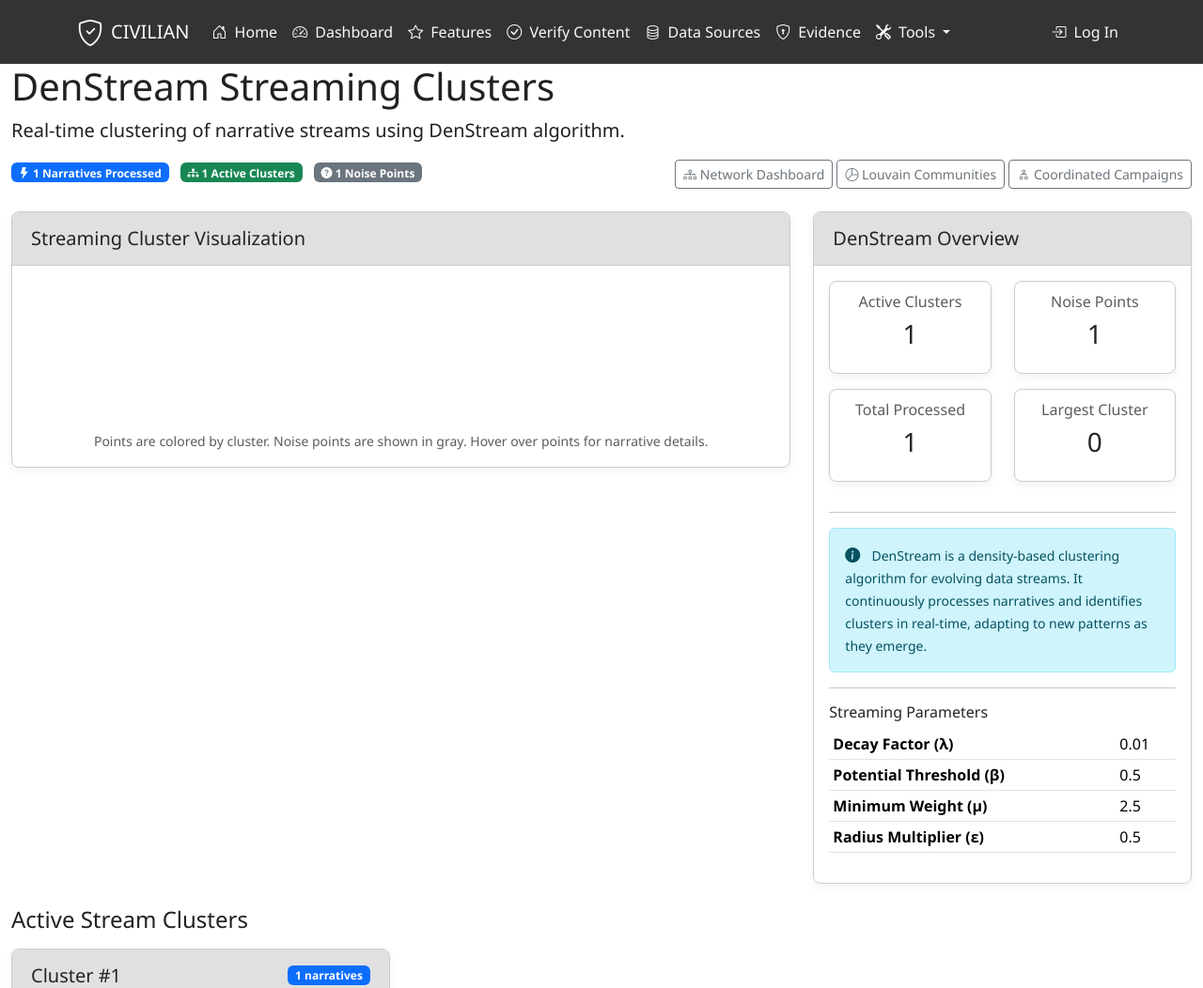
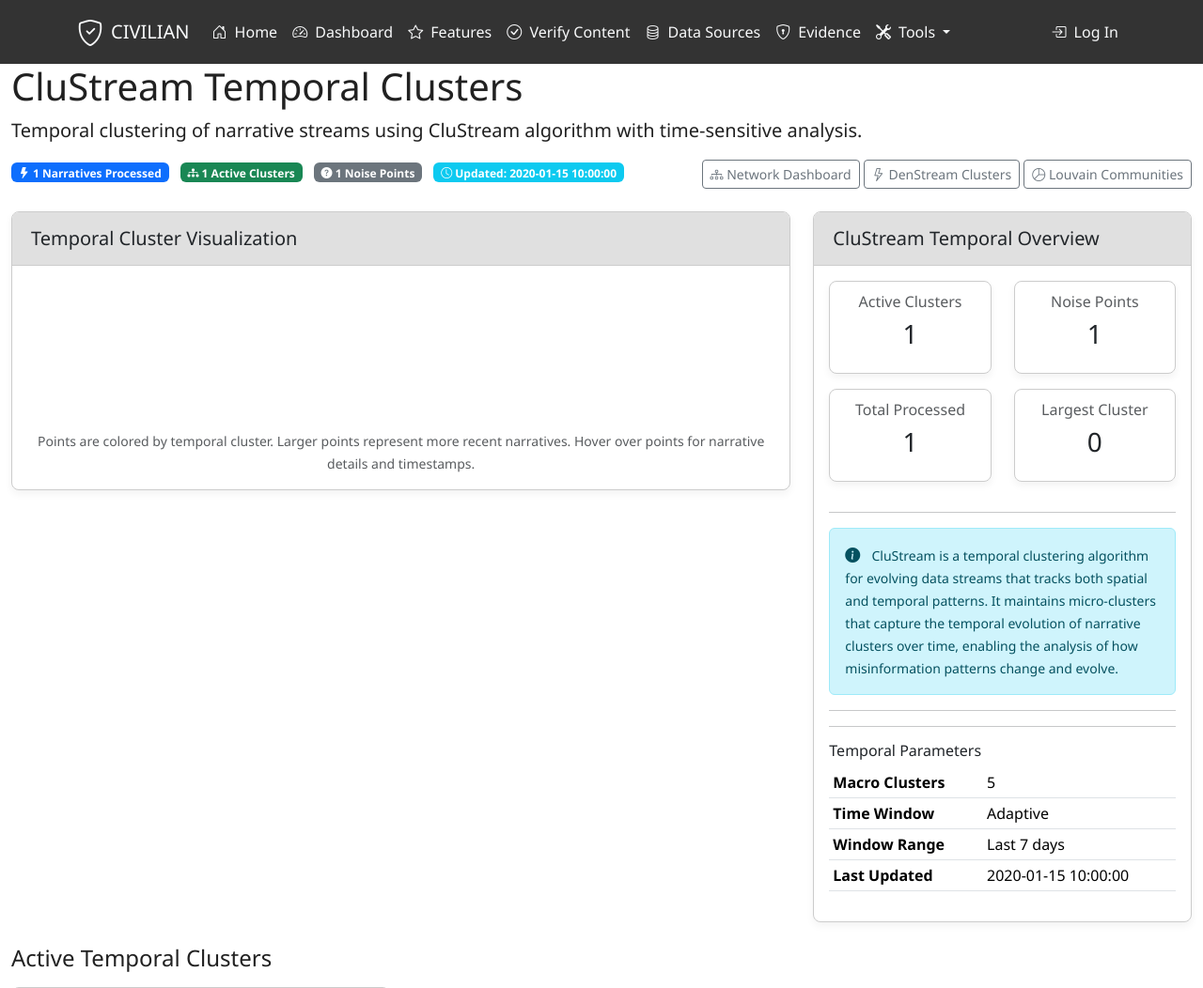
Before and after one commit to Ideklolhehe/MisinfoTracker101, a Python web app: template templates/network/clustream.html in a window 1280 px wide. Shown: the top 1052 px of the page at 94% size. Run offline with Jinja, Linux system fonts and the light colour scheme; the template is opened without the code that fills it: most values are stand-ins (such as "Sample title", 1, 10 or a date in 2020).

Commit message:
Refine temporal cluster analysis and add timeline for narrative streams
Implements CluStream clustering, updates visualization, and adds temporal axis in clustream.html.

Replit-Commit-Author: Agent
Replit-Commit-Session-Id: caa5592c-76f1-4140-bf92-8ee2864d879c
Replit-Commit-Screenshot-Url: https://storage.googleapis.com/screenshot-production-us-central1/de1038ba-ecc6-46a3-a233-c6347cc5bc06/403012eb-ab2d-4c7e-9c2a-4d374f2d37fc.jpg

```diff
--- a/templates/network/clustream.html
+++ b/templates/network/clustream.html
@@ -1,6 +1,6 @@
 {% extends "base.html" %}
 
-{% block title %}DenStream Streaming Clusters - CIVILIAN{% endblock %}
+{% block title %}CluStream Temporal Clusters - CIVILIAN{% endblock %}
 
 {% block styles %}
 <link href="https://cdn.replit.com/agent/bootstrap-agent-dark-theme.min.css" rel="stylesheet">
@@ -50,6 +50,30 @@
   .timeline-marker:hover {
     transform: scale(1.5);
   }
+  .time-axis {
+    margin-top: 10px;
+    height: 40px;
+    position: relative;
+  }
+  .time-tick {
+    position: absolute;
+    border-left: 1px solid var(--bs-gray-500);
+    height: 10px;
+    font-size: 0.7rem;
+    color: var(--bs-gray-500);
+  }
+  .time-label {
+    position: absolute;
+    top: 12px;
+    transform: translateX(-50%);
+    font-size: 0.7rem;
+    color: var(--bs-gray-500);
+  }
+  .temporal-highlight {
+    background: linear-gradient(90deg, rgba(var(--bs-primary-rgb), 0.1) 0%, rgba(var(--bs-primary-rgb), 0.2) 100%);
+    border-left: 2px solid var(--bs-primary);
+    padding-left: 10px;
+  }
 </style>
 {% endblock %}
 
@@ -57,9 +81,9 @@
 <div class="container-fluid">
   <div class="row mb-4">
     <div class="col">
-      <h1>DenStream Streaming Clusters</h1>
+      <h1>CluStream Temporal Clusters</h1>
       <p class="lead">
-        Real-time clustering of narrative streams using DenStream algorithm.
+        Temporal clustering of narrative streams using CluStream algorithm with time-sensitive analysis.
       </p>
       <div class="d-flex justify-content-between">
         <div>
@@ -69,19 +93,22 @@
           <span class="badge bg-success me-2">
             <i class="bi bi-diagram-3-fill"></i> {{ clusters.clusters|length }} Active Clusters
           </span>
-          <span class="badge bg-secondary">
+          <span class="badge bg-secondary me-2">
             <i class="bi bi-question-circle-fill"></i> {{ clusters.noise_points|length }} Noise Points
+          </span>
+          <span class="badge bg-info">
+            <i class="bi bi-clock"></i> Updated: {{ generated_at }}
           </span>
         </div>
         <div>
           <a href="{{ url_for('network.network_dashboard') }}" class="btn btn-outline-secondary btn-sm">
             <i class="bi bi-diagram-3"></i> Network Dashboard
           </a>
+          <a href="{{ url_for('network.denstream_clusters') }}" class="btn btn-outline-secondary btn-sm">
+            <i class="bi bi-lightning"></i> DenStream Clusters
+          </a>
           <a href="{{ url_for('network.louvain_communities') }}" class="btn btn-outline-secondary btn-sm">
             <i class="bi bi-pie-chart"></i> Louvain Communities
-          </a>
-          <a href="{{ url_for('network.coordinated_campaigns') }}" class="btn btn-outline-secondary btn-sm">
-            <i class="bi bi-diagram-2"></i> Coordinated Campaigns
           </a>
         </div>
       </div>
@@ -92,13 +119,13 @@
     <div class="col-lg-8">
       <div class="card">
         <div class="card-header">
-          <h5 class="card-title mb-0">Streaming Cluster Visualization</h5>
+          <h5 class="card-title mb-0">Temporal Cluster Visualization</h5>
         </div>
         <div class="card-body">
           <div class="streaming-visualization" id="stream-container"></div>
           <div class="text-center mt-2">
             <small class="text-muted">
-              Points are colored by cluster. Noise points are shown in gray. Hover over points for narrative details.
+              Points are colored by temporal cluster. Larger points represent more recent narratives. Hover over points for narrative details and timestamps.
             </small>
           </div>
         </div>
@@ -107,7 +134,7 @@
     <div class="col-lg-4">
       <div class="card">
         <div class="card-header">
-          <h5 class="card-title mb-0">DenStream Overview</h5>
+          <h5 class="card-title mb-0">CluStream Temporal Overview</h5>
         </div>
         <div class="card-body">
           <div class="row">
@@ -160,28 +187,32 @@
           <div class="alert alert-info">
             <i class="bi bi-info-circle-fill me-2"></i>
             <small>
-              DenStream is a density-based clustering algorithm for evolving data streams. It continuously processes narratives and identifies clusters in real-time, adapting to new patterns as they emerge.
+              CluStream is a temporal clustering algorithm for evolving data streams that tracks both spatial and temporal patterns. It maintains micro-clusters that capture the temporal evolution of narrative clusters over time, enabling the analysis of how misinformation patterns change and evolve.
             </small>
           </div>
           <hr>
-          <h6>Streaming Parameters</h6>
+          <div class="time-axis" id="time-axis">
+            <!-- Time axis will be populated by JavaScript -->
+          </div>
+          <hr>
+          <h6>Temporal Parameters</h6>
           <table class="table table-sm">
             <tbody>
               <tr>
-                <td><strong>Decay Factor (λ)</strong></td>
-                <td>0.01</td>
+                <td><strong>Macro Clusters</strong></td>
+                <td>5</td>
               </tr>
               <tr>
-                <td><strong>Potential Threshold (β)</strong></td>
-                <td>0.5</td>
+                <td><strong>Time Window</strong></td>
+                <td>Adaptive</td>
               </tr>
               <tr>
-                <td><strong>Minimum Weight (μ)</strong></td>
-                <td>2.5</td>
+                <td><strong>Window Range</strong></td>
+                <td>Last 7 days</td>
               </tr>
               <tr>
-                <td><strong>Radius Multiplier (ε)</strong></td>
-                <td>0.5</td>
+                <td><strong>Last Updated</strong></td>
+                <td>{{ generated_at }}</td>
               </tr>
             </tbody>
           </table>
@@ -192,7 +223,7 @@
 
   <div class="row">
     <div class="col">
-      <h4 class="mb-3">Active Stream Clusters</h4>
+      <h4 class="mb-3">Active Temporal Clusters</h4>
 
       {% if clusters.clusters %}
         <div class="row">
@@ -244,7 +275,7 @@
               <div class="modal-dialog modal-lg">
                 <div class="modal-content">
                   <div class="modal-header">
-                    <h5 class="modal-title" id="clusterModalLabel{{ cluster.id }}">Cluster #{{ cluster.id }} - All Narratives</h5>
+                    <h5 class="modal-title" id="clusterModalLabel{{ cluster.id }}">Temporal Cluster #{{ cluster.id }} - All Narratives</h5>
                     <button type="button" class="btn-close" data-bs-dismiss="modal" aria-label="Close"></button>
                   </div>
                   <div class="modal-body">
@@ -290,7 +321,7 @@
       {% else %}
         <div class="alert alert-warning">
           <i class="bi bi-exclamation-triangle-fill me-2"></i>
-          No active stream clusters detected. The system requires more narrative data for DenStream to form clusters.
+          No active temporal clusters detected. The system requires more narrative data for CluStream to form temporal clusters.
         </div>
       {% endif %}
     </div>
```
